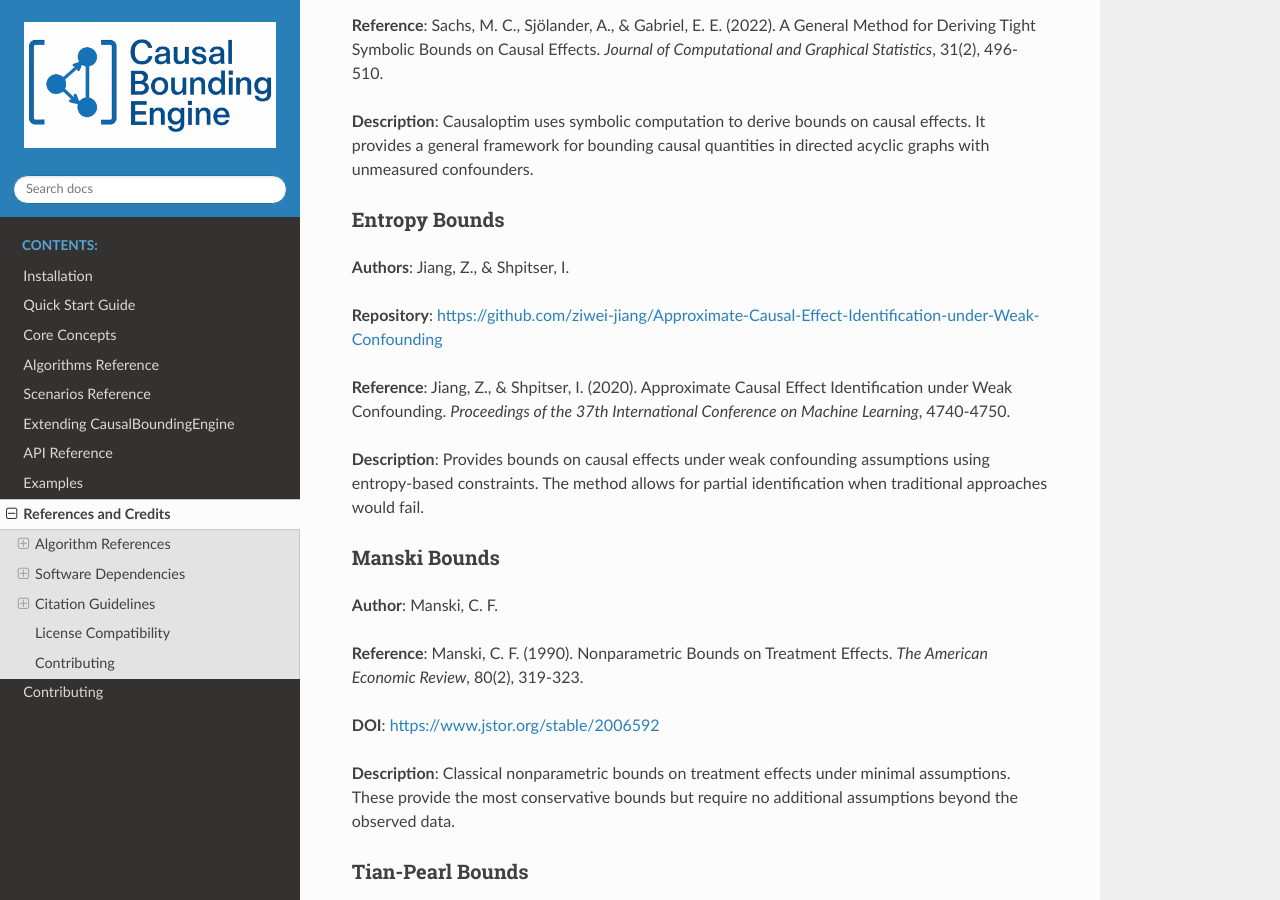
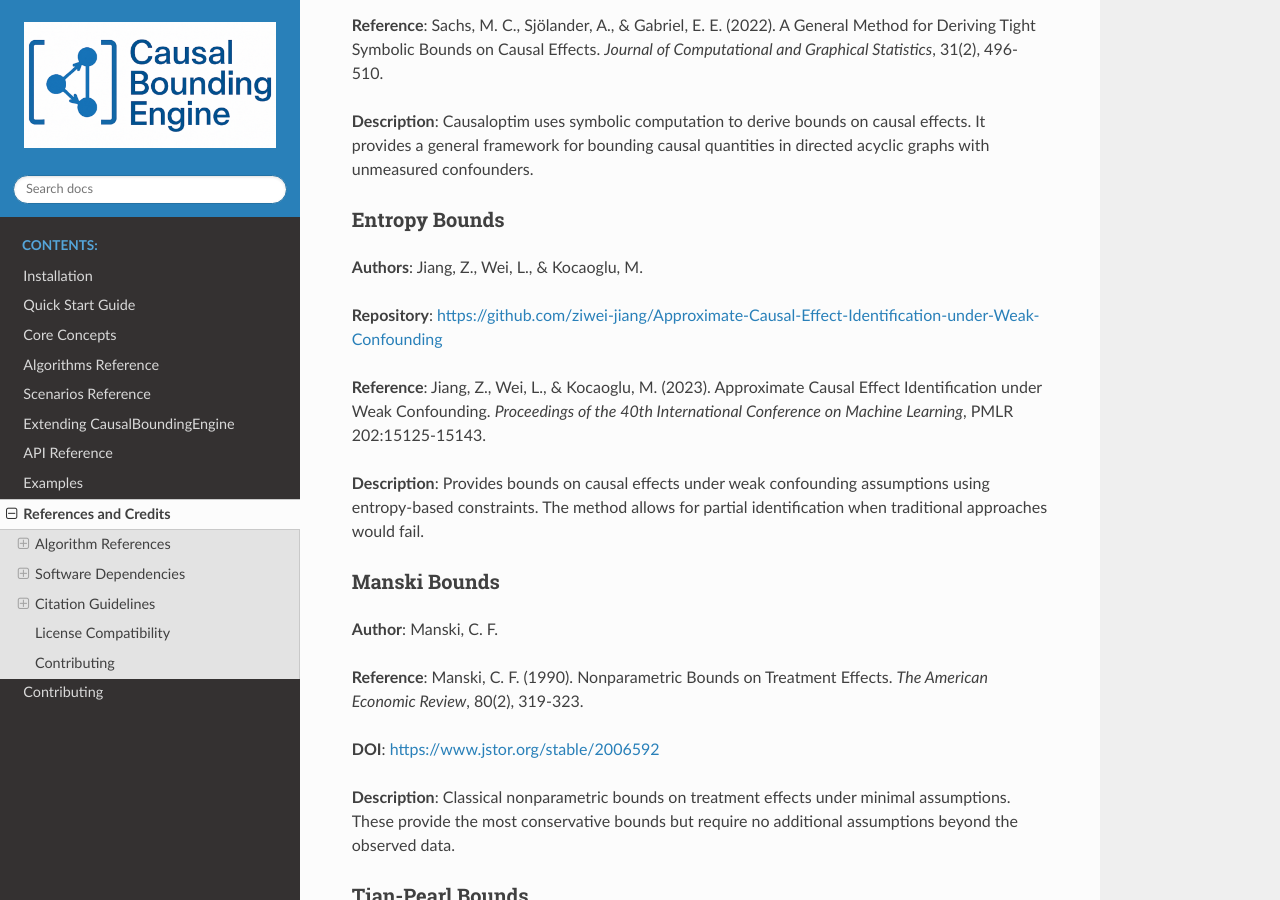
Before and after one commit to tmaringgele/CausalBoundingEngine, a Sphinx documentation site: the page built from docs/source/references.rst, in a window 1280 px wide and 900 px high, scrolled down 782 px. Built offline with Sphinx 7.4.7 and the Read the Docs theme 3.1.0, drawn with Linux system fonts in a browser that asks for light colours; some of the changed text lies outside the part shown.

Commit message:
patch docu: entropybounds citation

```diff
--- a/docs/source/algorithms.rst
+++ b/docs/source/algorithms.rst
@@ -195,7 +195,7 @@ Autobound represents the causal problem using:
 EntropyBounds
 ~~~~~~~~~~~~~
 
-**Reference**: Jiang, Z., & Shpitser, I. (2020). Approximate Causal Effect Identification under Weak Confounding. *Proceedings of the 37th International Conference on Machine Learning*, 4740-4750. See :doc:`references` for complete citation.
+**Reference**: Jiang, Z., Wei, L., & Kocaoglu, M. (2023). Approximate Causal Effect Identification under Weak Confounding. *Proceedings of the 40th International Conference on Machine Learning*, PMLR 202:15125-15143. See :doc:`references` for complete citation.
 
 **Description**: Uses mutual information constraints to bound causal effects under the assumption of "weak confounding" - limited dependence between confounders and observed variables.
 
--- a/docs/source/references.rst
+++ b/docs/source/references.rst
@@ -31,11 +31,11 @@
 Entropy Bounds
 ~~~~~~~~~~~~~~
 
-**Authors**: Jiang, Z., & Shpitser, I.
+**Authors**: Jiang, Z., Wei, L., & Kocaoglu, M.
 
 **Repository**: https://github.com/ziwei-jiang/Approximate-Causal-Effect-Identification-under-Weak-Confounding
 
-**Reference**: Jiang, Z., & Shpitser, I. (2020). Approximate Causal Effect Identification under Weak Confounding. *Proceedings of the 37th International Conference on Machine Learning*, 4740-4750.
+**Reference**: Jiang, Z., Wei, L., & Kocaoglu, M. (2023). Approximate Causal Effect Identification under Weak Confounding. *Proceedings of the 40th International Conference on Machine Learning*, PMLR 202:15125-15143.
 
 **Description**: Provides bounds on causal effects under weak confounding assumptions using entropy-based constraints. The method allows for partial identification when traditional approaches would fail.
 
@@ -156,12 +156,15 @@
 
 .. code-block:: bibtex
 
-   @inproceedings{jiang2020approximate,
+   @inproceedings{jiang2023approximate,
      title={Approximate Causal Effect Identification under Weak Confounding},
-     author={Jiang, Ziwei and Shpitser, Ilya},
-     booktitle={Proceedings of the 37th International Conference on Machine Learning},
-     pages={4740--4750},
-     year={2020}
+     author={Jiang, Ziwei and Wei, Lai and Kocaoglu, Murat},
+     booktitle={Proceedings of the 40th International Conference on Machine Learning},
+     pages={15125--15143},
+     year={2023},
+     volume={202},
+     series={Proceedings of Machine Learning Research},
+     publisher={PMLR}
    }
 
 For Manski Bounds
```
Also changed, not shown: README.md (+2 -2 lines).
